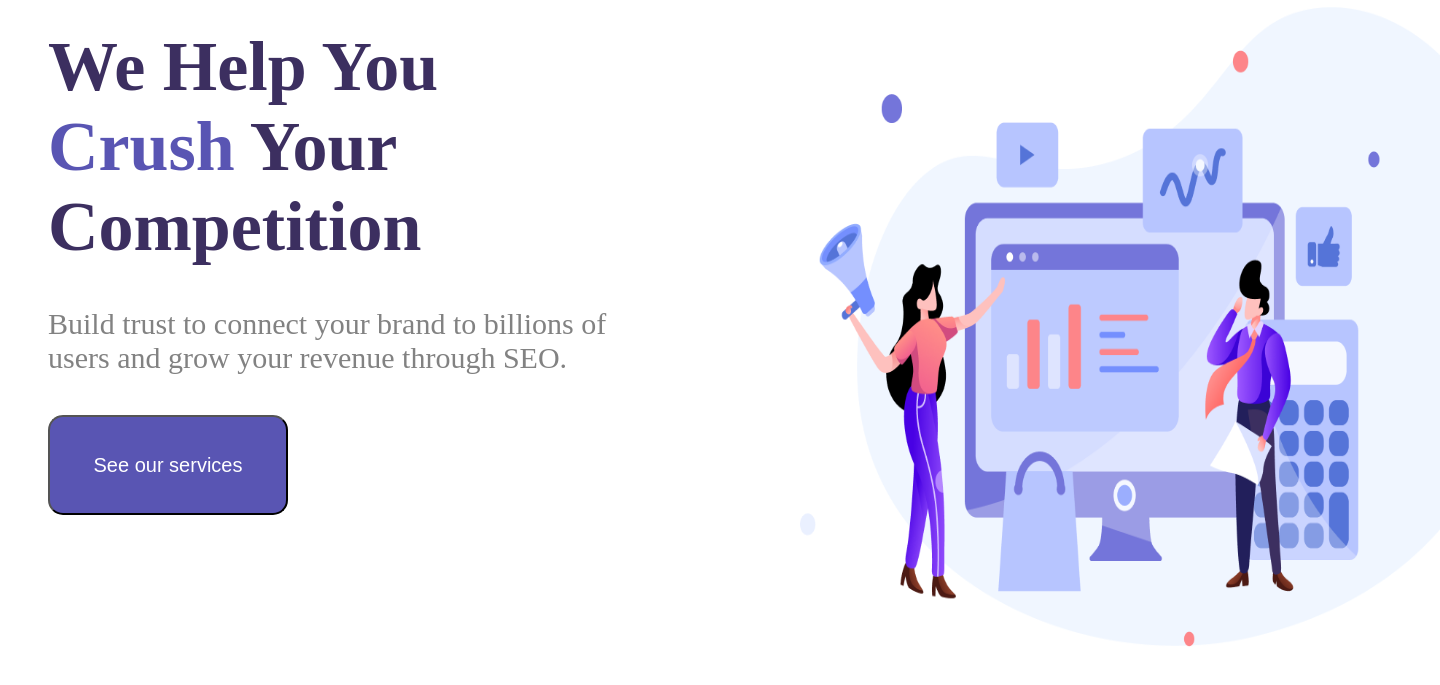
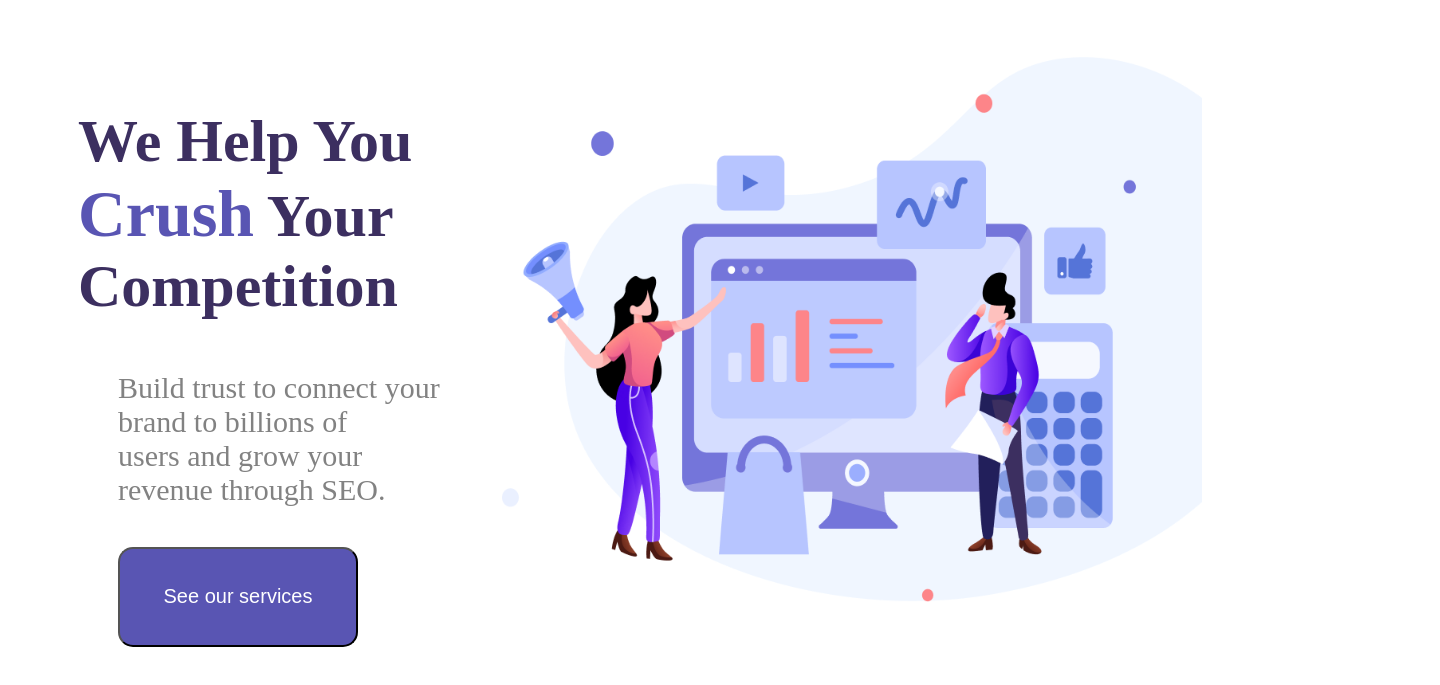
Before and after one commit to PriyanshuKumar9925/PROJECT-1, a plain HTML site: page index.html in a window 1280 px wide. Shown: the part 93-778 px from the top of the page, 1440 px wide, since content can reach past the window. Drawn offline with Linux system fonts and the light colour scheme.

Commit message:
change in style

```diff
--- a/styles.css
+++ b/styles.css
@@ -5,15 +5,7 @@
     margin: 20px;
     display: inline;
   }
-  h1{
-    color:#3C2F60;
-    font-size: 70px;
-    margin: 40px;
-  }
-span{
-  color: #5955B3;
-  font-size: 70px;
-}
+
 .navbar-container{
   display: flex;
   justify-content:space-between;
@@ -59,13 +51,14 @@ span{
   margin: 40px;
   border-radius: 15px;
 }
-img[src="Header Illustration.png"]{
-  position:absolute;
-  top: -500px;
-  left: 200px;
-  width: 50%;
-  height: 80%;
-  margin: 600px;
-  padding: 0px;
-
+.banner-container{
+  display: flex;
+  flex-direction: row;
+  color:#3C2F60;
+  font-size: 40px;
+  margin: 70px;
 }
+span{
+  color: #5955B3;
+  font-size: 66px;
+}
```
